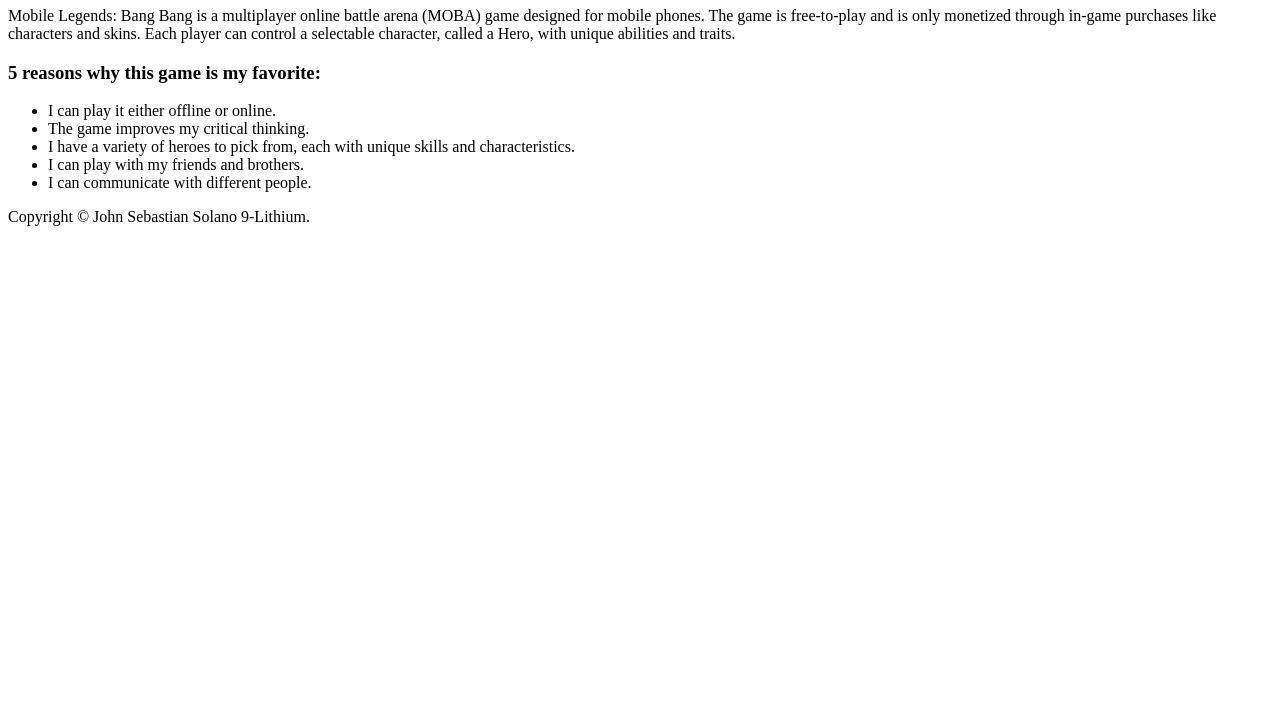
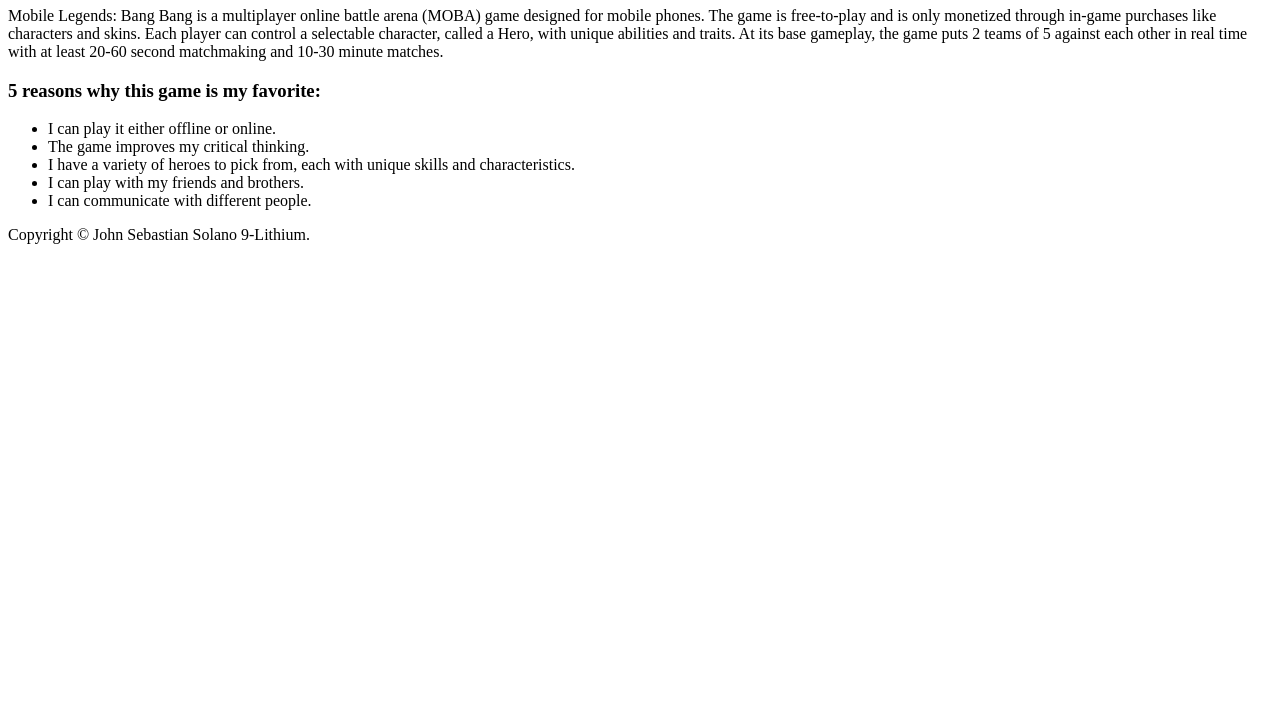
Before and after one commit to Bastyt/Lithium-Lab1-Solano, a plain HTML site: page index.html in a window 1280 px wide. Shown: the part 73-800 px from the top of the page. Drawn offline with Linux system fonts and the light colour scheme.

Commit message:
Update index.html

```diff
--- a/index.html
+++ b/index.html
@@ -15,7 +15,8 @@
 			            <h1>Mobile Legends: Bang Bang</h1>
 			            <p>Mobile Legends: Bang Bang is a multiplayer online battle arena (MOBA) game designed for mobile phones.
                      The game is free-to-play and is only monetized through in-game purchases like characters and skins.
-                     Each player can control a selectable character, called a Hero, with unique abilities and traits.</p>
+                     Each player can control a selectable character, called a Hero, with unique abilities and traits.
+		     At its base gameplay, the game puts 2 teams of 5 against each other in real time with at least 20-60 second matchmaking and 10-30 minute matches.</p>
                     <span>
                          <h3>5 reasons why this game is my favorite:</h3>
                             <ul>
```
